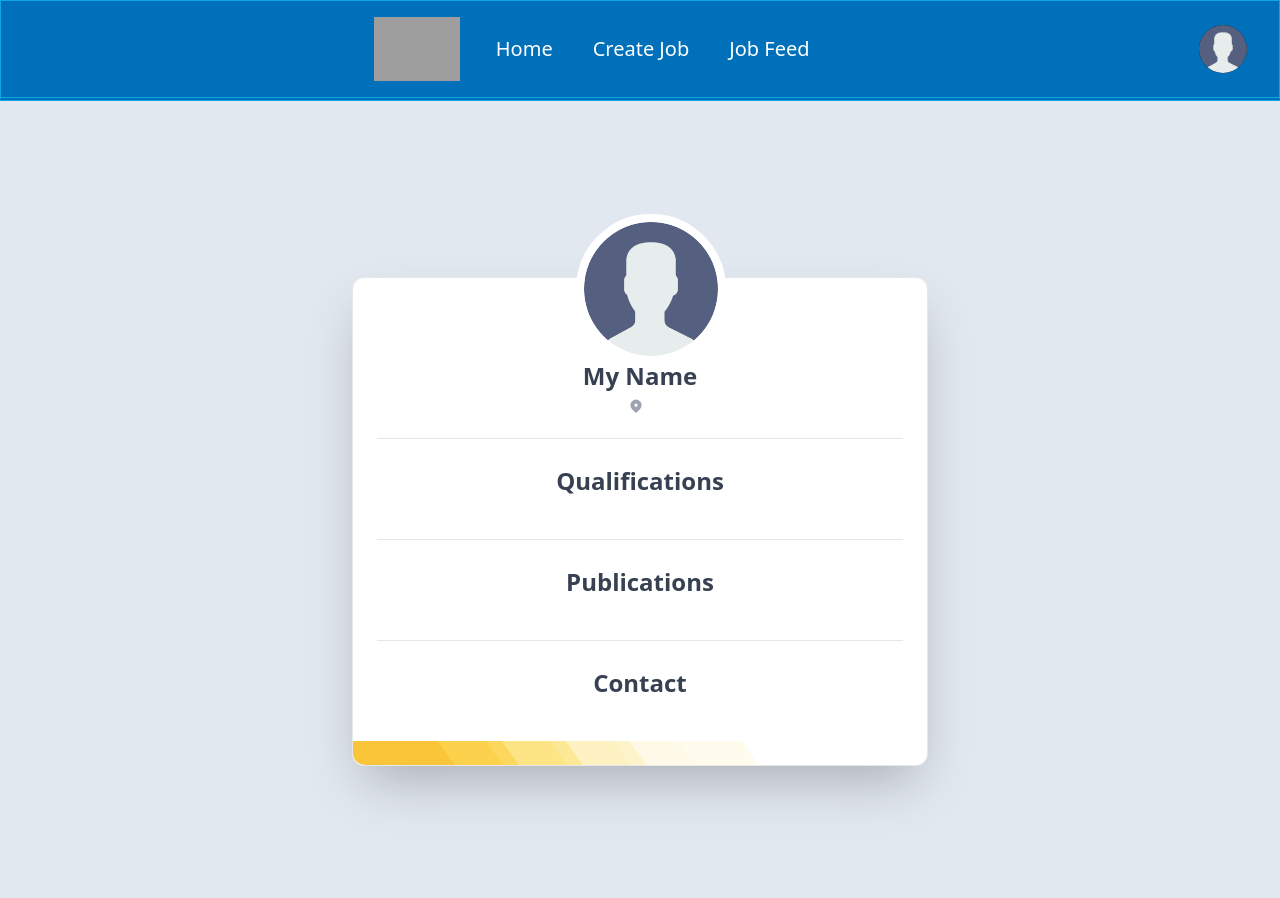
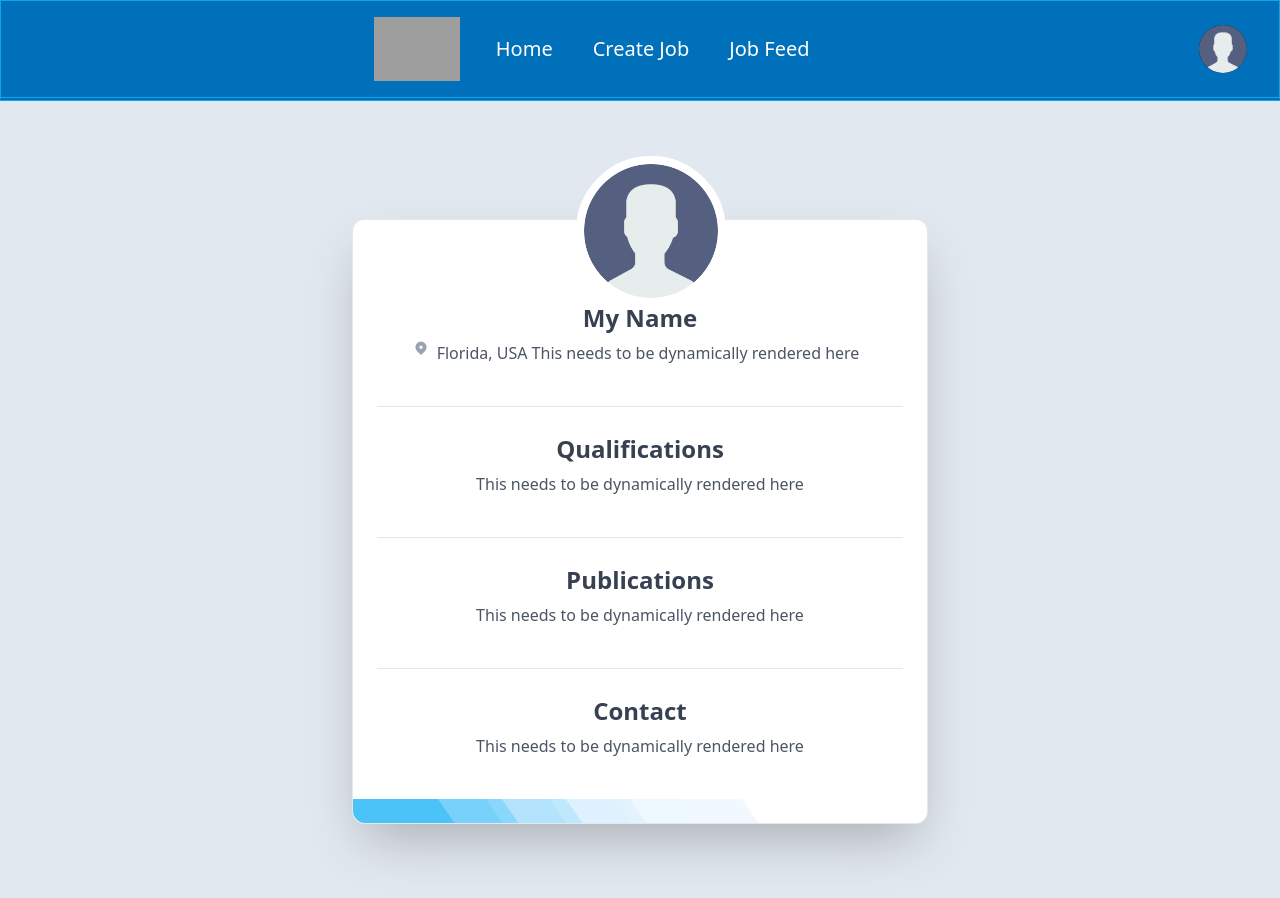
Before and after one commit to alexbrenes999/OnlyDevs, a React (Create React App) app in the folder client/: page /MyProfile/1 in a window 1280 px wide. Shown: the top 898 px of the page. Built offline with nearby package versions, Linux system fonts and the light colour scheme; grey boxes are pictures that could not be loaded.

Commit message:
changed color gradient, stepbrosteve - you're welcome

```diff
--- a/client/src/pages/Profile/Profile.js
+++ b/client/src/pages/Profile/Profile.js
@@ -14,7 +14,7 @@ export default function Profile() {
             <Navigation />
             {/* <!-- component -->
             <!-- This is an example component --> */}
-            <div className='flex items-center justify-center min-h-screen p-4 bg-slate-200'>
+            <div className='flex items-center justify-center min-h-screen p-2 bg-slate-200'>
                 <div className="relative w-full group max-w-md min-w-0 mx-auto mt-16 mb-6 break-words bg-white border shadow-2xl dark:bg-gray-800 dark:border-gray-700 md:max-w-xl rounded-xl">
                     <div className="pb-6">
                         <div className="flex flex-wrap justify-center">
@@ -31,6 +31,9 @@ export default function Profile() {
                                 <svg xmlns="http://www.w3.org/2000/svg" className="w-4 h-4 text-gray-400" viewBox="0 0 20 20" fill="currentColor">
                                     <path fill-rule="evenodd" d="M5.05 4.05a7 7 0 119.9 9.9L10 18.9l-4.95-4.95a7 7 0 010-9.9zM10 11a2 2 0 100-4 2 2 0 000 4z" clip-rule="evenodd"></path>
                                 </svg>
+                                <p className="mb-4 font-light leading-relaxed text-gray-600 dark:text-gray-400 skillz">
+                                    Florida, USA This needs to be dynamically rendered here
+                                    </p>
                                 {/* <!-- /typography/_h3.antlers.html --> */}
                                 <div className="font-bold tracking-wide text-gray-600 dark:text-gray-300 font-mono text-xl loc-title"></div>
                                 {/* <!-- End: /typography/_h3.antlers.html --> */}
@@ -42,6 +45,7 @@ export default function Profile() {
                                 <div className="w-full px-6">
                                     <h3 className="mb-1 text-2xl font-bold leading-normal text-gray-700 dark:text-gray-300">Qualifications</h3>
                                     <p className="mb-4 font-light leading-relaxed text-gray-600 dark:text-gray-400 skillz">
+                                    This needs to be dynamically rendered here
                                     </p>
                                 </div>
                             </div>
@@ -52,7 +56,7 @@ export default function Profile() {
                                 <div className="w-full px-6">
                                     <h3 className="mb-1 text-2xl font-bold leading-normal text-gray-700 dark:text-gray-300 ">Publications</h3>
                                     <p className="mb-4 font-light leading-relaxed text-gray-600 dark:text-gray-400 publications">
-
+                                            This needs to be dynamically rendered here
                                     </p>
                                 </div>
                             </div>
@@ -62,18 +66,18 @@ export default function Profile() {
                             <div className="w-full px-6">
                                 <h3 className="mb-1 text-2xl font-bold leading-normal text-gray-700 dark:text-gray-300">Contact</h3>
                                 <p className="mb-4 font-light leading-relaxed text-gray-600 dark:text-gray-400 contact">
-
+                                     This needs to be dynamically rendered here
                                 </p>
                             </div>
                         </div>
 
                         <div className="relative h-6 overflow-hidden translate-y-6 rounded-b-xl">
                             <div className="absolute flex -space-x-12 rounded-b-2xl">
-                                <div className="w-36 h-8 transition-colors duration-200 delay-75 transform skew-x-[35deg] bg-amber-400/90 group-hover:bg-amber-600/90 z-10"></div>
-                                <div className="w-28 h-8 transition-colors duration-200 delay-100 transform skew-x-[35deg] bg-amber-300/90 group-hover:bg-amber-500/90 z-20"></div>
-                                <div className="w-28 h-8 transition-colors duration-200 delay-150 transform skew-x-[35deg] bg-amber-200/90 group-hover:bg-amber-400/90 z-30"></div>
-                                <div className="w-28 h-8 transition-colors duration-200 delay-200 transform skew-x-[35deg] bg-amber-100/90 group-hover:bg-amber-300/90 z-40"></div>
-                                <div className="w-28 h-8 transition-colors duration-200 delay-300 transform skew-x-[35deg] bg-amber-50/90 group-hover:bg-amber-200/90 z-50"></div>
+                                <div className="w-36 h-8 transition-colors duration-200 delay-75 transform skew-x-[35deg] bg-sky-400/90 group-hover:bg-cyan-600/90 z-10"></div>
+                                <div className="w-28 h-8 transition-colors duration-200 delay-100 transform skew-x-[35deg] bg-sky-300/90 group-hover:bg-cyan-500/90 z-20"></div>
+                                <div className="w-28 h-8 transition-colors duration-200 delay-150 transform skew-x-[35deg] bg-sky-200/90 group-hover:bg-cyan-400/90 z-30"></div>
+                                <div className="w-28 h-8 transition-colors duration-200 delay-200 transform skew-x-[35deg] bg-sky-100/90 group-hover:bg-cyan-300/90 z-40"></div>
+                                <div className="w-28 h-8 transition-colors duration-200 delay-300 transform skew-x-[35deg] bg-sky-50/90 group-hover:bg-cyan-200/90 z-50"></div>
                             </div>
                         </div>
                     </div>
```
